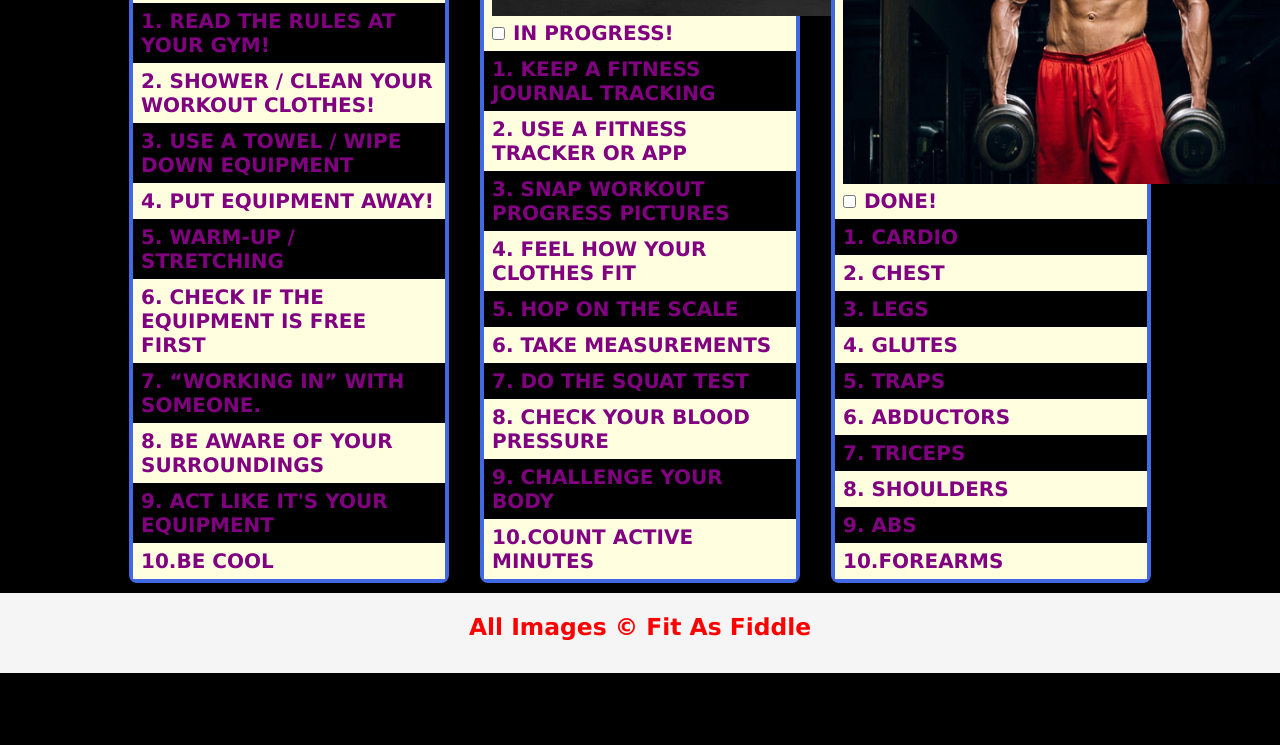
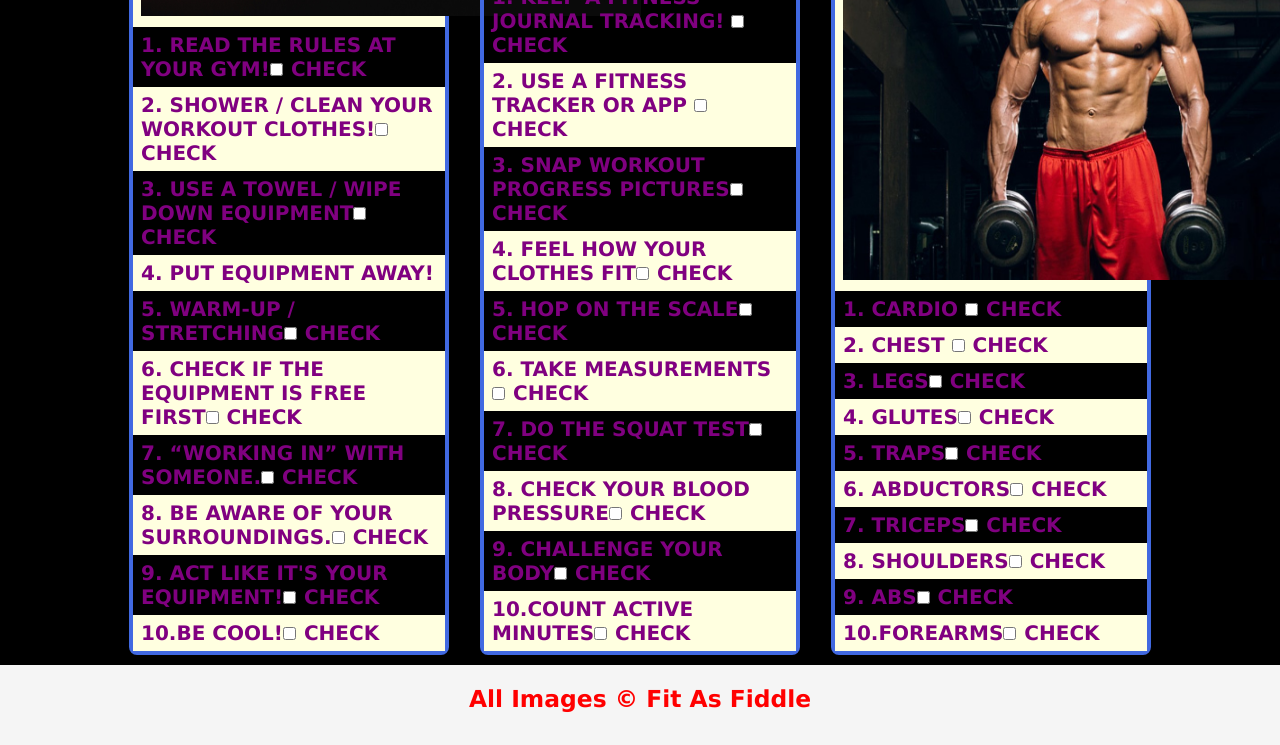
Before and after one commit to ekameeraa/css-selector, a plain HTML site: page index.html in a window 1280 px wide. Shown: the part 482-1227 px from the top of the page. Before the commit the page ends 1155 px from the top, so only its background shows below. Drawn offline with Linux system fonts and the light colour scheme.

Commit message:
bravo
!!!

```diff
--- a/css/main.css
+++ b/css/main.css
@@ -73,12 +73,12 @@ input[type="checkbox"]:checked + span::after {
     width: 0;
     height: 0;
 
-    border-radius: 20%;
+    border-radius: 50%;
     background-color: green;
     border: 4px solid #20b320;
     position: relative;
     top: 2px;
-    right: 2px;
+    right: 5px;
     font-size: 1.5em;
 
     animation: fadeIn 0.7s;
--- a/index.html
+++ b/index.html
@@ -23,20 +23,18 @@
                     <div class="img_wrapper">
                         <img src="images/warm up.jpeg" alt="warm up" width="500px" height="300px">
                     </div>
-                    <!-- add checkbox here -->
-                    <input type="checkbox"><span>To Do!</span>
                 </li>
 
-                <li>1. Read the rules at your Gym!</li>
-                <li>2. Shower / clean your workout clothes!</li>
-                <li>3. Use a Towel / Wipe down equipment</li>
+                <li>1. Read the rules at your Gym!<input type="checkbox"><span>Check</span></li>
+                <li>2. Shower / clean your workout clothes!<input type="checkbox"><span>Check</span></li>
+                <li>3. Use a Towel / Wipe down equipment<input type="checkbox"><span>Check</span></li>
                 <li>4. Put Equipment Away!</li>
-                <li>5. Warm-up / Stretching</li>
-                <li>6. Check if the equipment is free first</li>
-                <li>7. “Working in” with someone.</li>
-                <li>8. Be aware of your surroundings</li>
-                <li>9. Act like it's your equipment</li>
-                <li>10.Be cool</li>
+                <li>5. Warm-up / Stretching<input type="checkbox"><span>Check</span></li>
+                <li>6. Check if the equipment is free first<input type="checkbox"><span>Check</span></li>
+                <li>7. “Working in” with someone.<input type="checkbox"><span>Check</span></li>
+                <li>8. Be aware of your surroundings.<input type="checkbox"><span>Check</span></li>
+                <li>9. Act like it's your equipment!<input type="checkbox"><span>Check</span></li>
+                <li>10.Be cool!<input type="checkbox"><span>Check</span></li>
             </ul>
         </article>
 
@@ -47,20 +45,18 @@
                 <div class="img_wrapper">
                     <img src="images/mission.jpg" alt="mission" width="500px" height="300px">
                 </div>
-                <!-- add checkbox here -->
-                <input type="checkbox"><span>In Progress!</span>
                 </li>
 
-                <li>1. Keep A Fitness Journal Tracking</li>
-                <li>2. Use a Fitness Tracker or App</li>
-                <li>3. Snap Workout Progress Pictures</li>
-                <li>4. Feel How Your Clothes Fit</li>
-                <li>5. Hop on the Scale</li>
-                <li>6. Take Measurements</li>
-                <li>7. Do the Squat Test</li>
-                <li>8. Check Your Blood Pressure</li>
-                <li>9. Challenge Your Body</li>
-                <li>10.Count Active Minutes</li>
+                <li>1. Keep A Fitness Journal Tracking! <input type="checkbox"><span>Check</span></li>
+                <li>2. Use a Fitness Tracker or App <input type="checkbox"><span>Check</span></li>
+                <li>3. Snap Workout Progress Pictures<input type="checkbox"><span>Check</span></li>
+                <li>4. Feel How Your Clothes Fit<input type="checkbox"><span>Check</span></li>
+                <li>5. Hop on the Scale<input type="checkbox"><span>Check</span></li>
+                <li>6. Take Measurements<input type="checkbox"><span>Check</span></li>
+                <li>7. Do the Squat Test<input type="checkbox"><span>Check</span></li>
+                <li>8. Check Your Blood Pressure<input type="checkbox"><span>Check</span></li>
+                <li>9. Challenge Your Body<input type="checkbox"><span>Check</span></li>
+                <li>10.Count Active Minutes<input type="checkbox"><span>Check</span></li>
             </ul>
         </article>
 
@@ -71,20 +67,18 @@
                     <div class="img_wrapper">
                         <img src="images/built.jpg" alt="built" width="500px" height="300px">
                     </div>
-                    <!-- add checkbox here -->
-                    <input type="checkbox"><span>Done!</span>
-                </li>
+                     </li>
 
-                <li>1. Cardio</li>
-                <li>2. Chest</li>
-                <li>3. Legs</li>
-                <li>4. Glutes</li>
-                <li>5. Traps</li>
-                <li>6. Abductors</li>
-                <li>7. Triceps</li>
-                <li>8. Shoulders</li>
-                <li>9. Abs</li>
-                <li>10.Forearms</li>
+                <li>1. Cardio <input type="checkbox"><span>Check</span></li>
+                <li>2. Chest <input type="checkbox"><span>Check</span></li>
+                <li>3. Legs<input type="checkbox"><span>Check</span></li>
+                <li>4. Glutes<input type="checkbox"><span>Check</span></li>
+                <li>5. Traps<input type="checkbox"><span>Check</span></li>
+                <li>6. Abductors<input type="checkbox"><span>Check</span></li>
+                <li>7. Triceps<input type="checkbox"><span>Check</span></li>
+                <li>8. Shoulders<input type="checkbox"><span>Check</span></li>
+                <li>9. Abs<input type="checkbox"><span>Check</span></li>
+                <li>10.Forearms<input type="checkbox"><span>Check</span></li>
             </ul>
         </article>
     </main>
```
